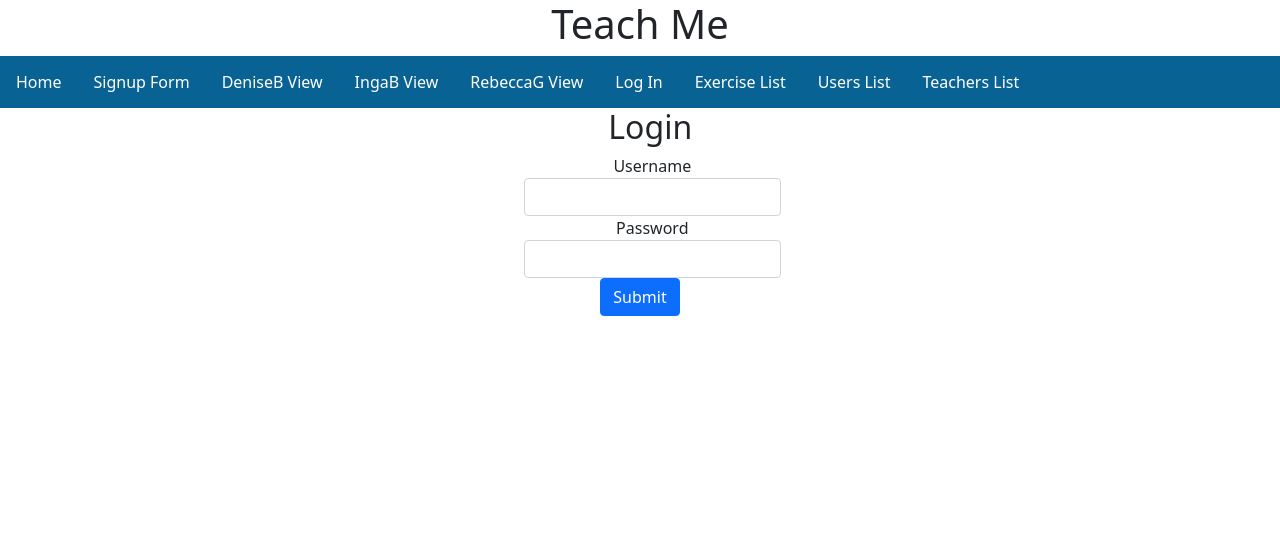
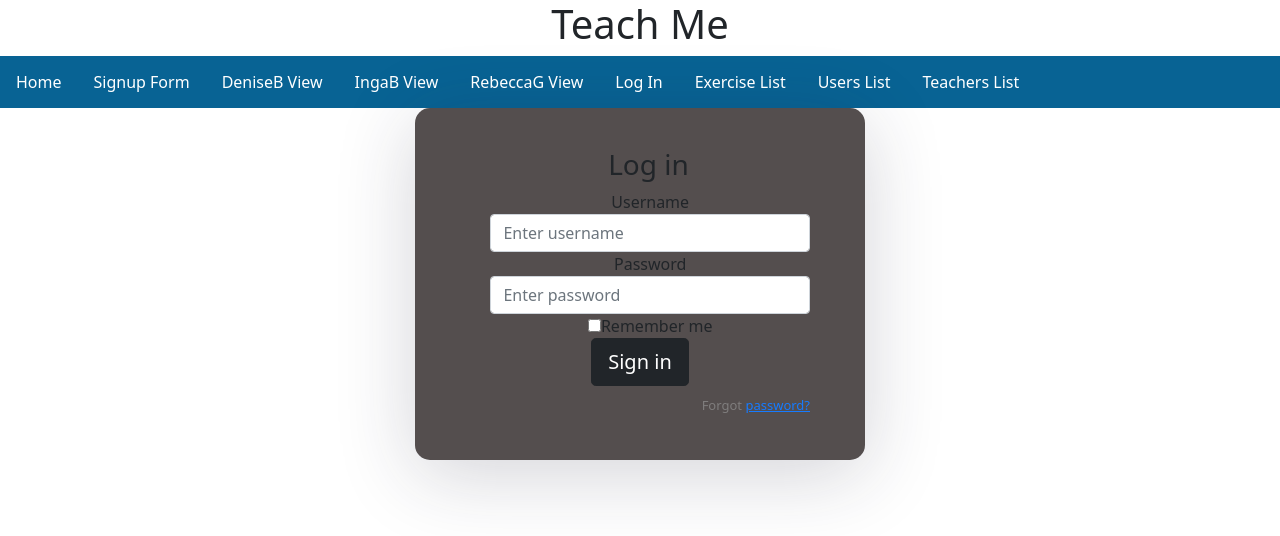
Before and after one commit to CodeOp-tech/FS14-Stars, a React (Create React App) app in the folder Client/: page /login in a window 1280 px wide. Shown: the top 536 px of the page. Built offline with nearby package versions, Linux system fonts and the light colour scheme.

Commit message:
Updates to src files

```diff
--- a/Client/src/App.js
+++ b/Client/src/App.js
@@ -1,4 +1,4 @@
- import { useEffect, useState } from "react";
+ import { useState } from "react";
  import { useHistory } from "react-router-dom";
  import "./App.css";
  import Local from './helpers/Local';
--- a/Client/src/components/Routes.js
+++ b/Client/src/components/Routes.js
@@ -23,7 +23,7 @@ return (
                </Route>
 
                 {/* Signup Form */}
-               <Route path="/signupform">
+               <Route path="/signup">
                     <SignUpFormI  />
                </Route>
 
@@ -55,11 +55,6 @@ return (
                     <ExerciseList />
                </Route>
 
-               {/* None of the routes matched: Error 404! */}
-               <Route path="/exerciselist">
-                    <ExerciseList />
-               </Route>
-
                <Route path="/userslist">
                     <UsersList />
                </Route>
--- a/Client/src/views/LogInView.js
+++ b/Client/src/views/LogInView.js
@@ -1,4 +1,5 @@
 import React, { useState } from 'react';
+import { NavLink } from 'react-router-dom';
 
 
 function LogInView(props) {
@@ -19,16 +20,15 @@ function LogInView(props) {
                 break;
         }
     }
-
     function handleSubmit(event) {
         event.preventDefault();
         props.loginCb(username, password);
     }
 
     return (
-        <div className="LoginView row">
-            <div className="col-4 offset-4">
-                <h2>Login</h2>
+            <form className="login-form" onSubmit={handleSubmit}>
+
+                <h3>Log in</h3>
 
                 {
                     props.loginError && (
@@ -36,39 +36,31 @@ function LogInView(props) {
                     )
                 }
 
-                <form onSubmit={handleSubmit}>
                 <div className="form-group">
-                        <label>Username
-                            <input
-                                type="text"
-                                name="usernameInput"
-                                required
-                                className="form-control"
-                                value={username}
-                                onChange={handleChange}
-                            />
-                        </label>
+                    <label>Username</label>
+                    <input type="text" name="usernameInput" required className="form-control" value={username} onChange={handleChange} placeholder="Enter username" />
+
+
                 </div>
 
                 <div className="form-group">
-                        <label>Password
-                            <input
-                                type="password"
-                                name="passwordInput"
-                                required
-                                className="form-control"
-                                value={password}
-                                onChange={handleChange}
-                            />
-                        </label>
+                    <label>Password</label>
+                    <input type="password" className="form-control" placeholder="Enter password" />
                 </div>
 
-                    <button type="submit" className="btn btn-primary">Submit</button>
-                </form>
+                <div className="form-group">
+                    <div className="custom-control custom-checkbox">
+                        <input type="checkbox" className="custom-control-input" id="customCheck1" />
+                        <label className="custom-control-label" htmlFor="customCheck1">Remember me</label>
                     </div>
                 </div>
+
+                <button type="submit" className="btn btn-dark btn-lg btn-block">Sign in</button>
+                <p className="forgot-password text-right">
+                    Forgot <NavLink to="#">password?</NavLink>
+                </p>
+            </form>
         );
-
     }
 
 export default LogInView;
--- a/Client/src/views/Views.css
+++ b/Client/src/views/Views.css
@@ -16,6 +16,7 @@ h4 {
 
 .form-group {
     margin-left: 6%;
+    box-sizing: border-box;
 }
 
 .radio {
@@ -35,3 +36,67 @@ h4 {
 .button {
     cursor: pointer;
 }
+
+body {
+    min-height: 100vh;
+    display: flex;
+    font-weight: 400;
+    font-family: sans-serif;
+
+  }
+
+  body, html, .App, #root, .outer {
+    width: 100%;
+    height: 100%;
+  }
+
+  .login-form {
+    background-color: #ffffff;
+    box-shadow: 0px 14px 80px rgba(34, 35, 58, 0.2);
+  }
+
+  /* .login-form {
+    display: flex;
+    justify-content: center;
+    flex-direction: column;
+    text-align: left;
+  } */
+
+  .login-form {
+    width: 450px;
+    margin: auto;
+    background: #544e4e;
+    box-shadow: 0px 14px 80px rgba(34, 35, 58, 0.2);
+    padding: 40px 55px 45px 55px;
+    border-radius: 15px;
+    transition: all .3s;
+  }
+
+  . .form-control:focus {
+    border-color: #167bff;
+    box-shadow: none;
+  }
+
+  .outer h3 {
+    text-align: center;
+    margin: 0;
+    line-height: 1;
+    padding-bottom: 20px;
+  }
+
+  .custom-control-label {
+    font-weight: 400;
+  }
+
+  .forgot-password,
+  .forgot-password a {
+    text-align: right;
+    font-size: 13px;
+    padding-top: 10px;
+    color: #7f7d7d;
+    margin: 0;
+  }
+
+  .forgot-password a {
+    color: #167bff;
+  }
```
Also changed, not shown: Client/src/views/DeniseBView.js (line endings or trailing spaces). Lines whose indentation alone changed are shown as unchanged.
